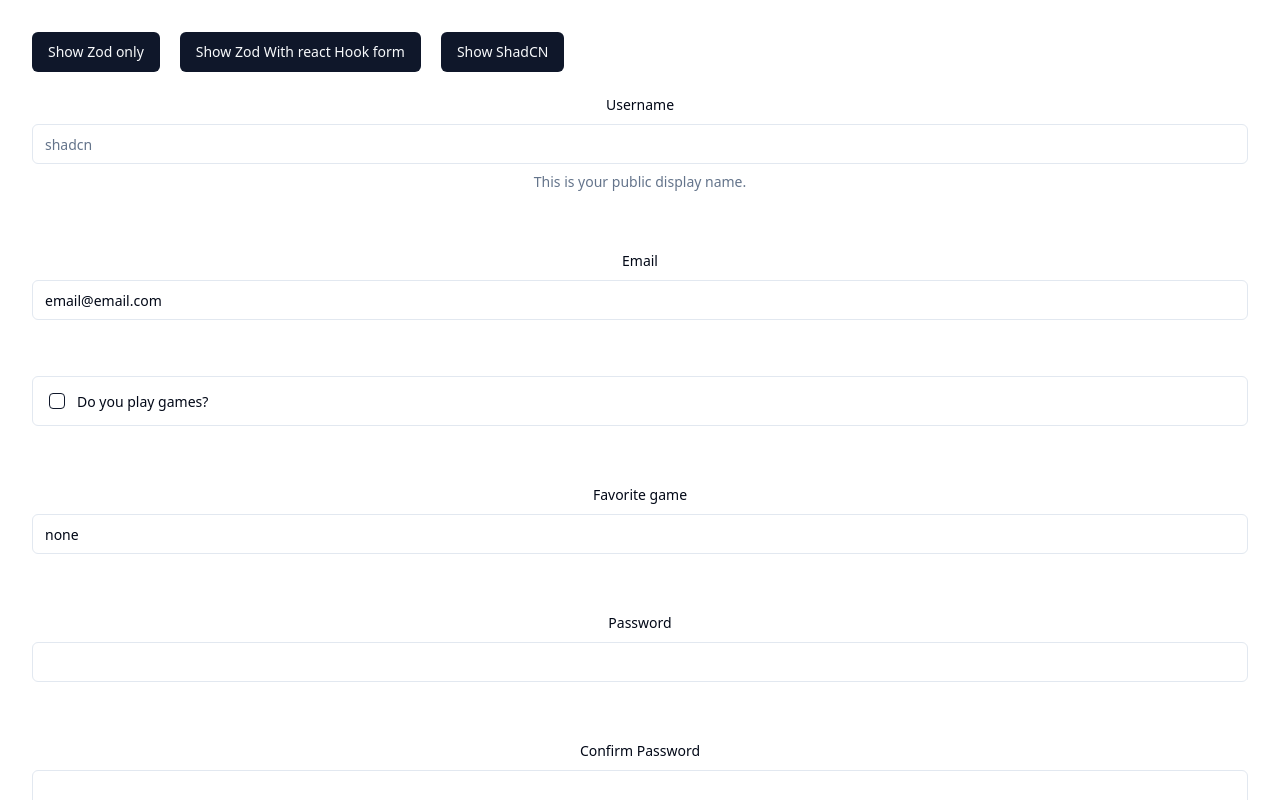
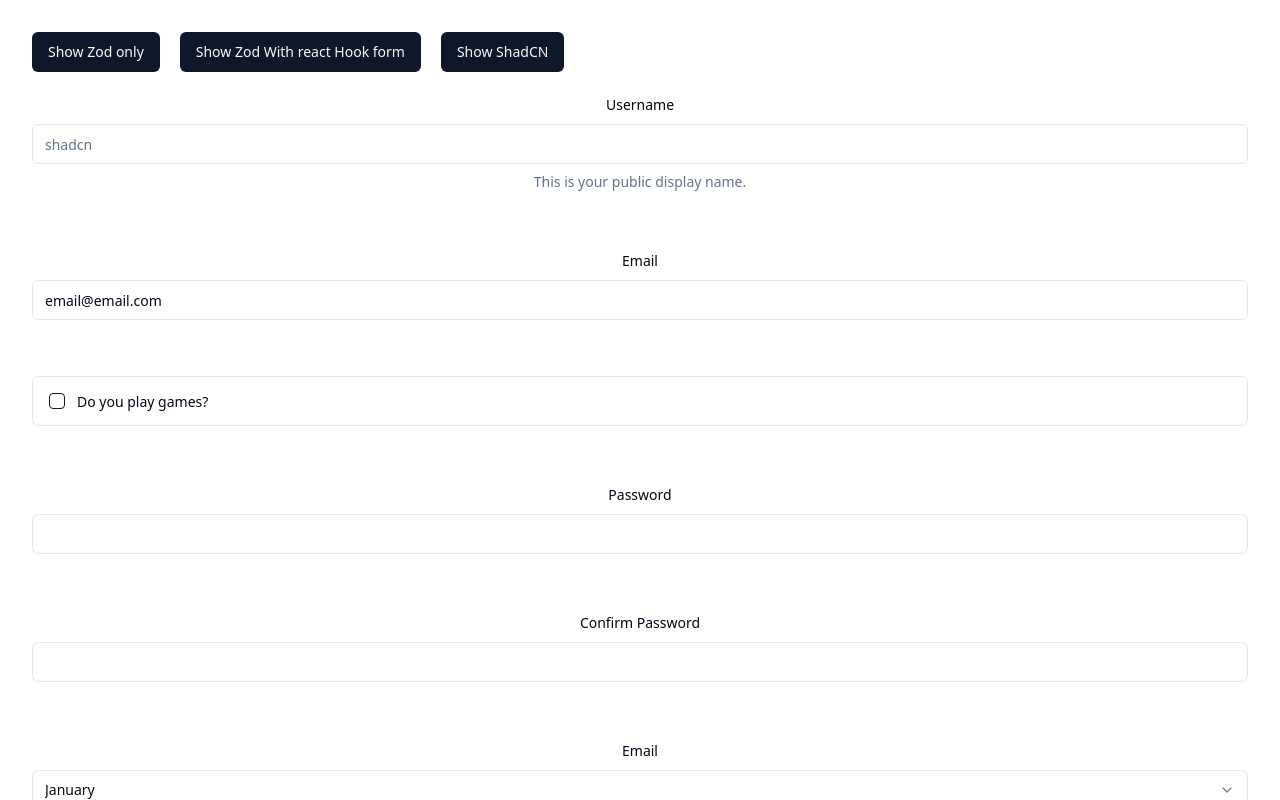
Before and after one commit to JanBlahout/learning-zod, a React (Vite) app: page / in a window 1280 px wide. Both pictures are taken after a click on the button "Show ShadCN". Shown: the top 800 px of the page. Built offline with nearby package versions, Linux system fonts and the light colour scheme.

Commit message:
add watch for playGames in shadcn

```diff
--- a/src/components/ShadForm.tsx
+++ b/src/components/ShadForm.tsx
@@ -24,7 +24,6 @@ import {
 import { Checkbox } from '@/components/ui/checkbox';
 
 export function ShadForm() {
-  // ...
   const form = useForm<z.infer<typeof formDataSchema>>({
     resolver: zodResolver(formDataSchema),
     defaultValues: {
@@ -37,6 +36,8 @@ export function ShadForm() {
       monthofBirth: 'january',
     },
   });
+
+  const watchPlayGames = form.watch('playGames');
 
   function onSubmit(values: z.infer<typeof formDataSchema>) {
     // Do something with the form values.
@@ -103,6 +104,7 @@ export function ShadForm() {
             </FormItem>
           )}
         />
+        {watchPlayGames && (
           <FormField
             control={form.control}
             name="favoriteGame"
@@ -116,6 +118,7 @@ export function ShadForm() {
               </FormItem>
             )}
           />
+        )}
         <FormField
           control={form.control}
           name="password"
```
Lines whose indentation alone changed are shown as unchanged.
